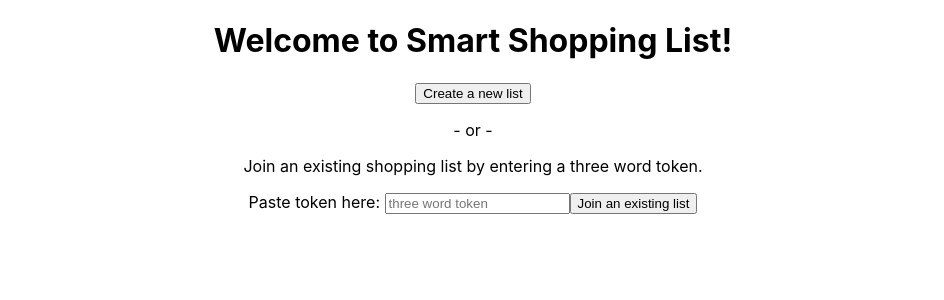
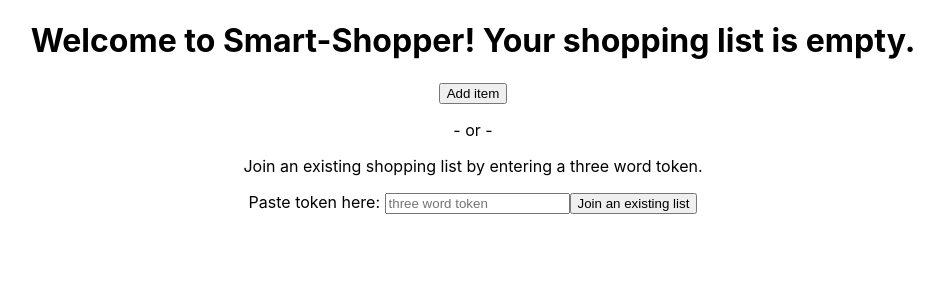
Before and after one commit to the-collab-lab/tcl-16-smart-shopping-list, a React (Create React App) app: page /AddItem in a window 1280 px wide. Shown: the top 300 px of the page, without its empty margins (167-1111 px from the left). Built offline with nearby package versions, Linux system fonts and the light colour scheme.

Commit message:
change copy for empty list + button

```diff
--- a/src/components/Home.js
+++ b/src/components/Home.js
@@ -3,16 +3,15 @@ import getToken from '../lib/tokens.js';
 import { useHistory } from 'react-router-dom';
 import { db } from '../lib/firebase';
 
-
 const Home = (props) => {
-  const [token, setToken] = useState("");
+  const [token, setToken] = useState('');
   const history = useHistory();
 
   const generateToken = () => {
     const token = getToken();
-    localStorage.setItem("token", token);
+    localStorage.setItem('token', token);
     props.setAuth(token);
-    history.push("/ListView");
+    history.push('/ListView');
   };
 
   const onTokenInputChange = (e) => {
@@ -26,25 +25,25 @@ const Home = (props) => {
       .get()
       .then((querySnapshot) => {
         if (querySnapshot.empty) {
-          alert("uh oh! list does not exist");
+          alert('uh oh! list does not exist');
         } else {
-          localStorage.setItem("token", token);
+          localStorage.setItem('token', token);
           props.setAuth(token);
-          history.push("/ListView");
+          history.push('/ListView');
         }
       })
       .catch((error) => {
         alert(error);
       });
 
-    setToken("");
+    setToken('');
   };
 
   return (
     <div className="home">
-      <h1>Welcome to Smart Shopping List!</h1>
+      <h1>Welcome to Smart-Shopper! Your shopping list is empty.</h1>
       <button className="new-list-btn" onClick={generateToken}>
-        Create a new list
+        Add item
       </button>
       <p>- or -</p>
       <p>Join an existing shopping list by entering a three word token.</p>
```
